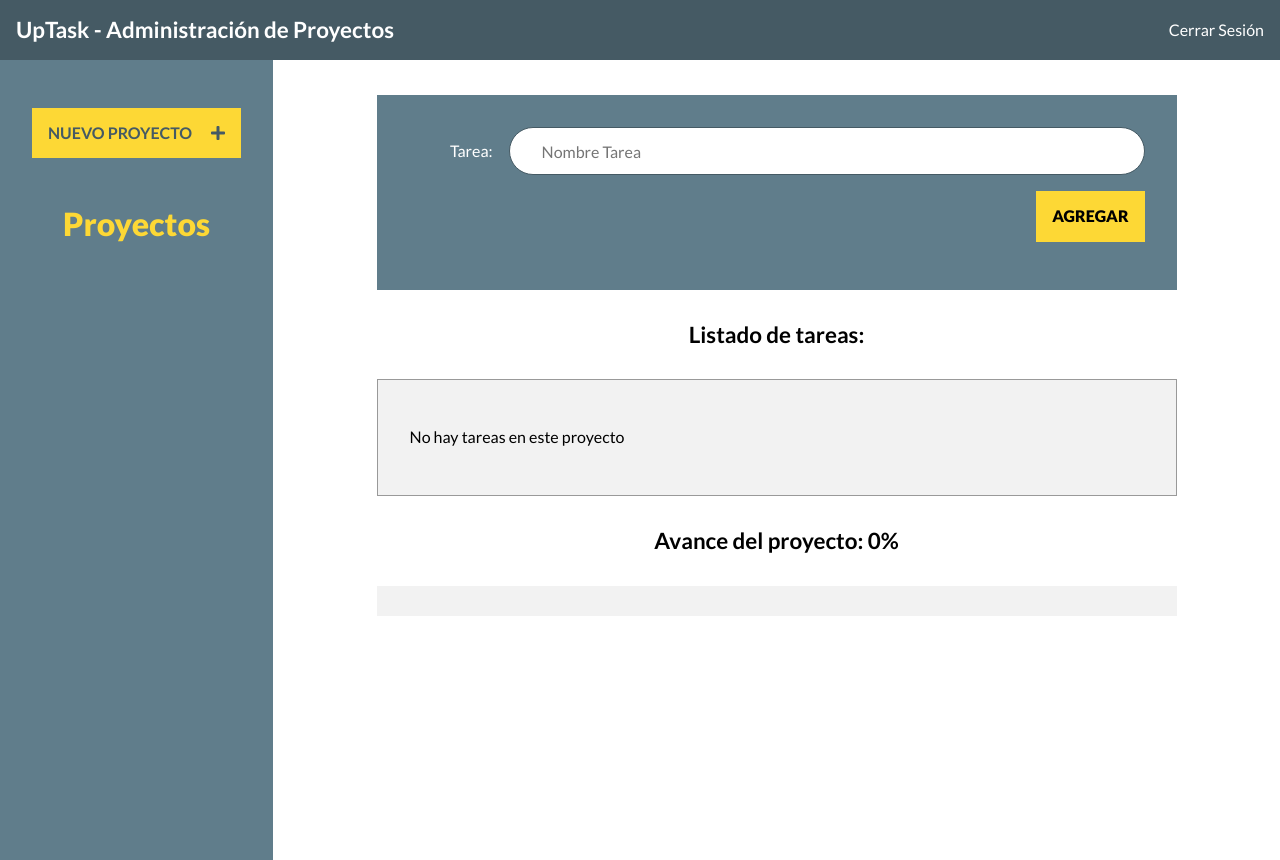
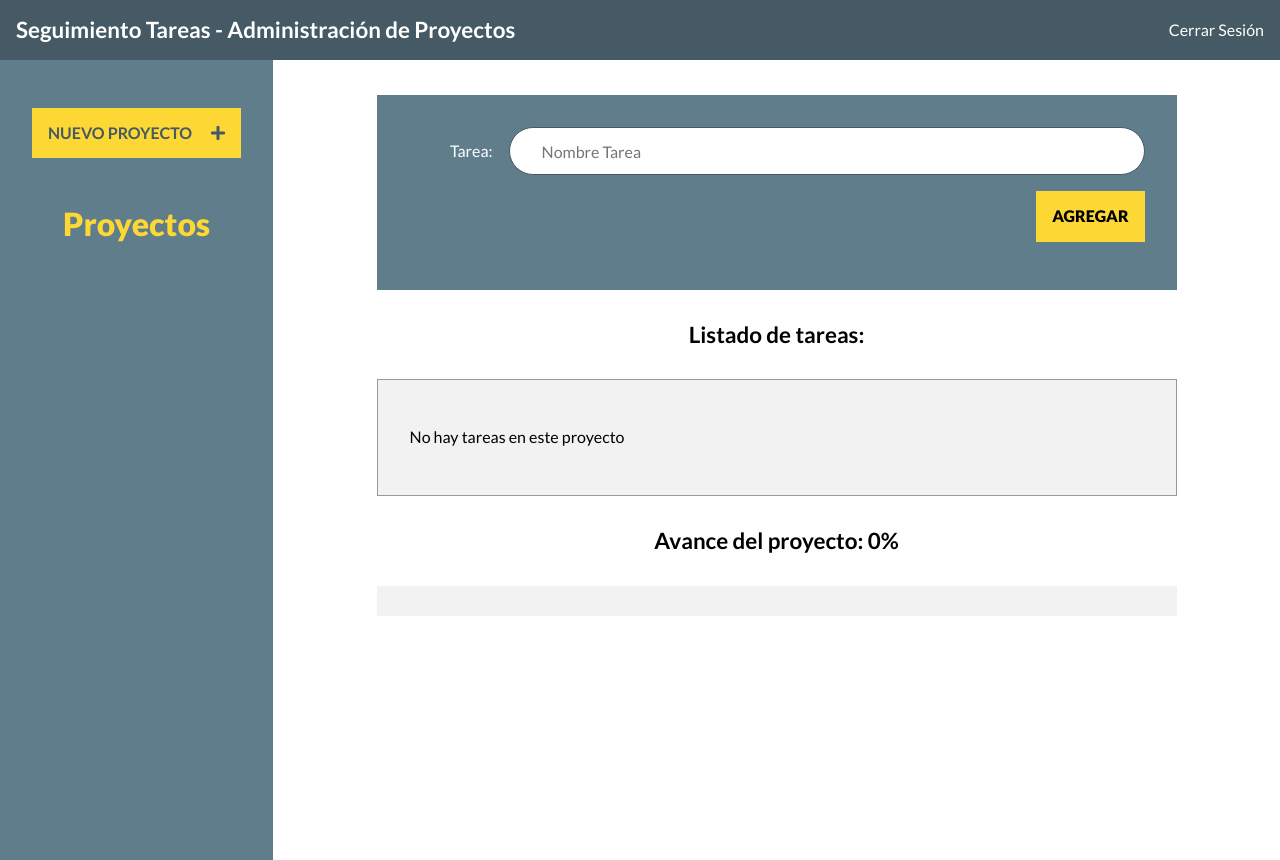
Before and after one commit to JM-Z3/seguimientotareas, a PHP site: page / in a window 1280 px wide. Run offline with PHP 8.4, Linux system fonts and the light colour scheme; the visitor is signed in with stand-in values (Sample User, id 1); data that the repository does not hold is empty.

Commit message:
master
Signed-off-by: JonathanKonig <jony210492@gmail.com>

```diff
--- a/crear-cuenta.php
+++ b/crear-cuenta.php
@@ -5,7 +5,7 @@ include_once 'inc/funciones/funciones.php';
 
 
     <div class="contenedor-formulario">
-        <h1>UpTask <span>Crear Cuenta</span></h1>
+        <h1>Seguimiento Tareas <span>Crear Cuenta</span></h1>
         <form id="formulario" class=" caja-login" method="post">
             <div class="campo">
                 <label for="usuario">Usuario: </label>
--- a/inc/funciones/conexion.php
+++ b/inc/funciones/conexion.php
@@ -1,6 +1,6 @@
 <?php
 
-$conn = new mysqli('localhost', 'root', 'root', 'uptask');
+$conn = new mysqli('localhost', 'root', 'root', 'seguimientotareas');
 
 // echo "<pre>";
 //     var_dump($conn->ping());
--- a/inc/templates/barra.php
+++ b/inc/templates/barra.php
@@ -1,4 +1,4 @@
 <div class="barra">
-    <h1>UpTask - Administración de Proyectos</h1>
+    <h1>Seguimiento Tareas - Administración de Proyectos</h1>
     <a href="login.php?cerrar_sesion=true">Cerrar Sesión</a>
 </div>
--- a/inc/templates/header.php
+++ b/inc/templates/header.php
@@ -8,7 +8,7 @@
     <meta charset="UTF-8">
     <meta name="viewport" content="width=device-width, initial-scale=1.0">
     <meta http-equiv="X-UA-Compatible" content="ie=edge">
-    <title>UpTask</title>
+    <title>Seguimiento tareas</title>
     <link rel="stylesheet" href="css/fontawesome-all.min.css">
     <link rel="stylesheet" href="https://necolas.github.io/normalize.css/8.0.0/normalize.css">
     <link href="https://fonts.googleapis.com/css?family=Lato:400,700,900" rel="stylesheet">
--- a/login.php
+++ b/login.php
@@ -24,7 +24,7 @@ if(isset($_GET['cerrar_sesion'])) {
 
 
     <div class="contenedor-formulario">
-        <h1>UpTask</h1>
+        <h1>Seguimiento Tareas</h1>
         <form id="formulario" class="caja-login" method="post">
             <div class="campo">
                 <label for="usuario">Usuario: </label>
```
